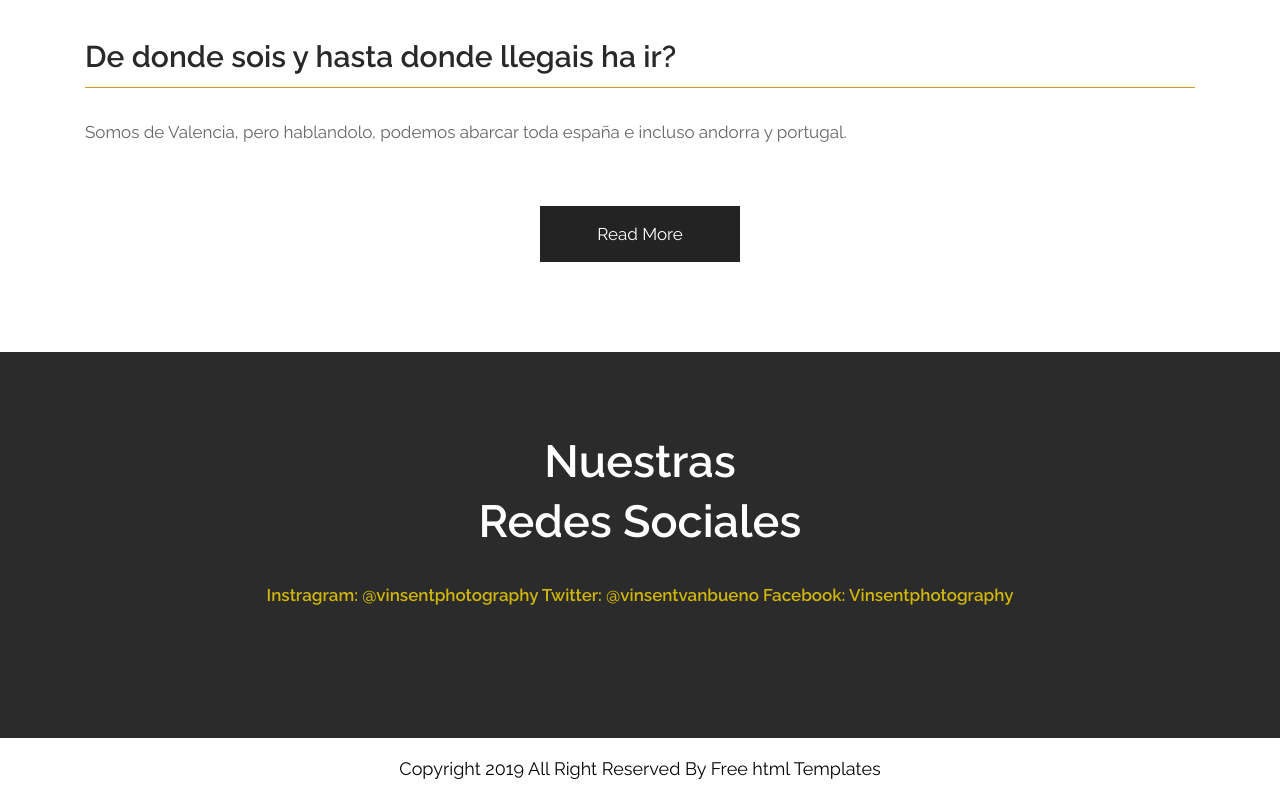
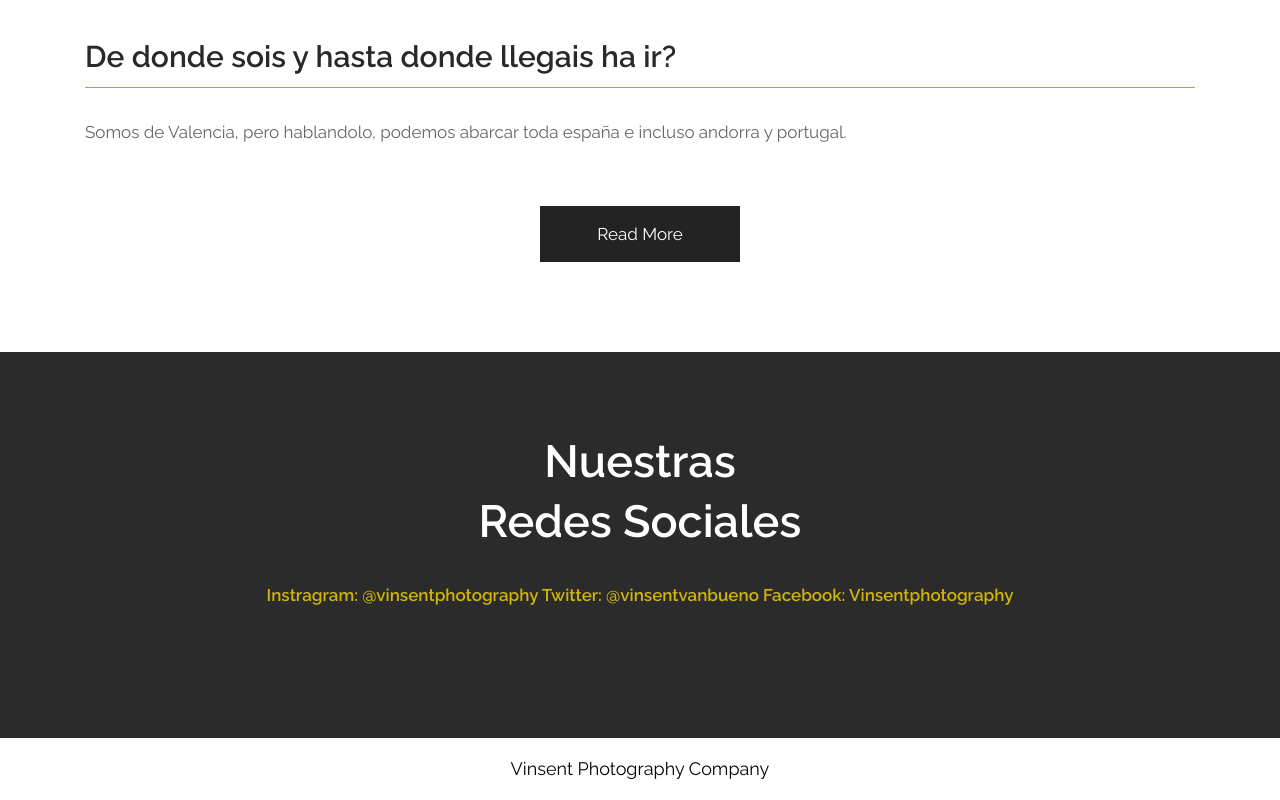
Before and after one commit to Vinsentvanbueno/Vinsentvanbueno.github.io, a plain HTML site: page index.html in a window 1280 px wide. Shown: the part 4021-4821 px from the top of the page. Drawn offline with nearby package versions, Linux system fonts and the light colour scheme.

Commit message:
Update index.html

```diff
--- a/index.html
+++ b/index.html
@@ -343,7 +343,7 @@
                <div class="container">
                   <div class="row">
                      <div class="col-md-12">
-                        <p>Copyright 2019 All Right Reserved By <a href="https://html.design/"> Free  html Templates</a></p>
+                        <p>Vinsent Photography <a href="https://html.design/"> Company</a></p>
                      </div>
                   </div>
                </div>
```
